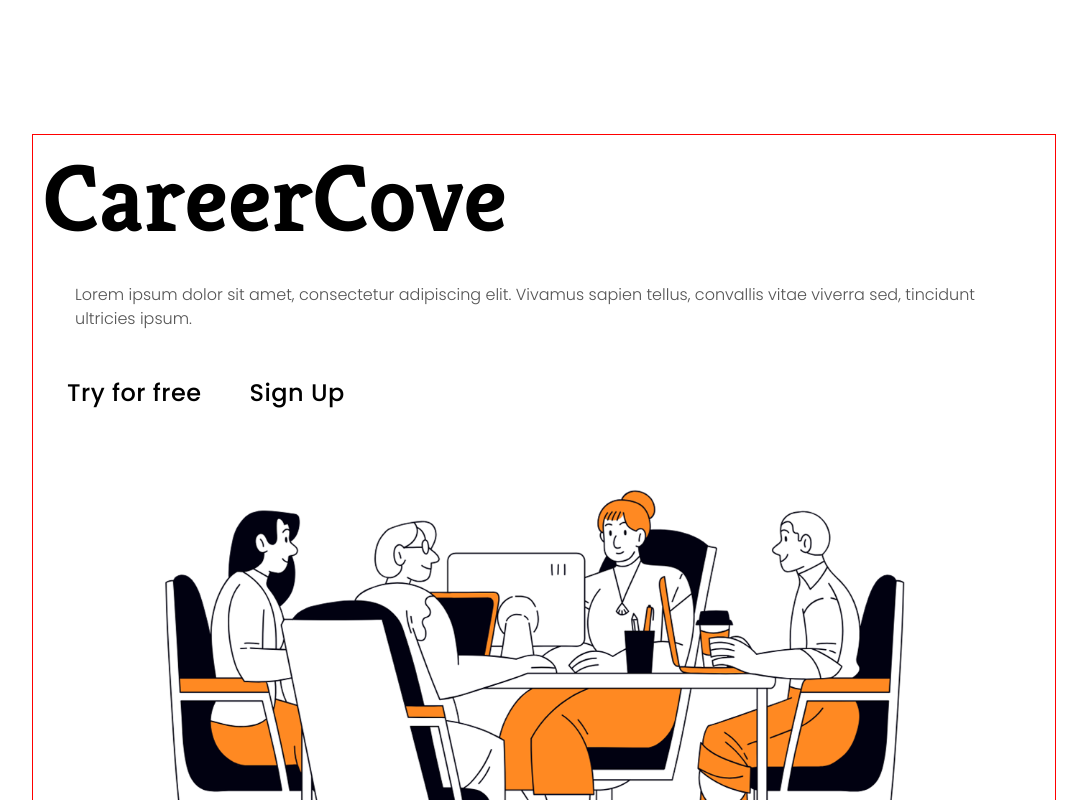
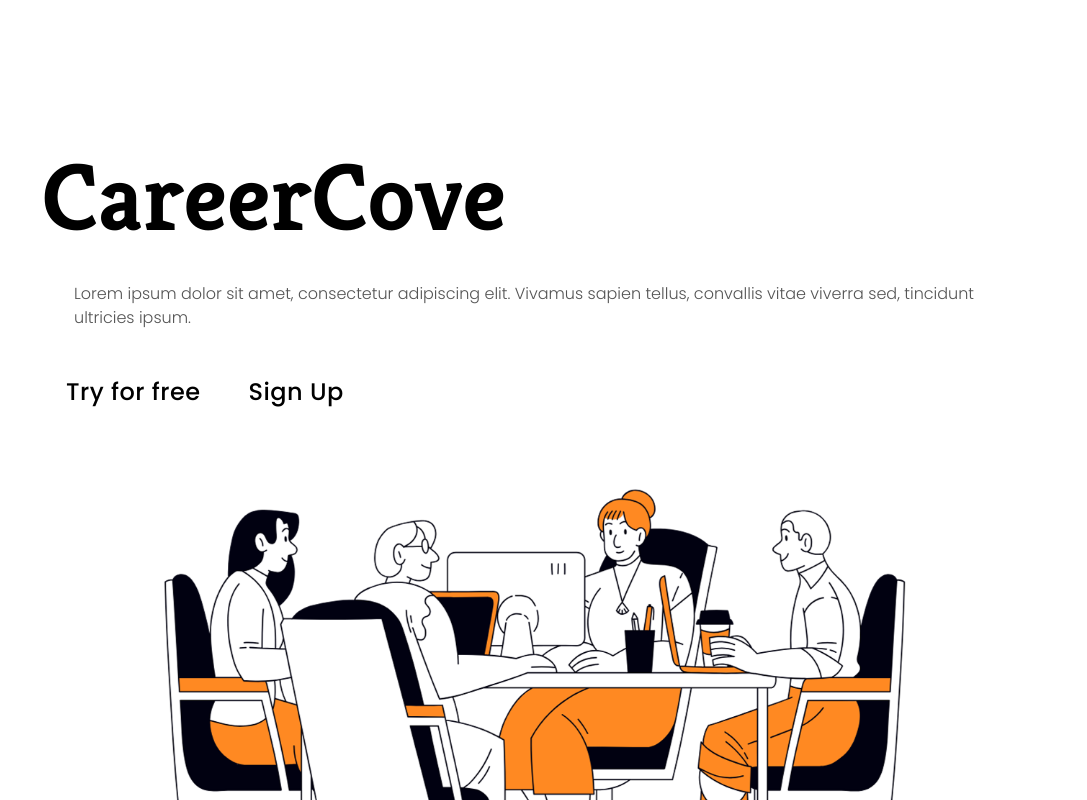
Before and after one commit to cinedalida/CareerCove-frontend, a React (Vite) app in the folder my-app/: page / in a window 1280 px wide. Shown: the part 680-1480 px from the top of the page, without its empty margins (96-1183 px from the left). Built offline with nearby package versions, Linux system fonts and the light colour scheme.

Commit message:
Updated: Landing page

```diff
--- a/my-app/src/index.css
+++ b/my-app/src/index.css
@@ -102,7 +102,6 @@ section {
   padding: 4rem 2rem;
   width: 80%;
   margin: 0 auto;
-  border: 1px solid red;
 }
 
 /*=============== FORMAT ===============*/
--- a/my-app/src/pages/LandingPage.jsx
+++ b/my-app/src/pages/LandingPage.jsx
@@ -15,9 +15,7 @@ const LandingPage = () => {
       <Hero />
       <Features />
       <HowItWorks />
-      {/* <Feedbacks /> */}
       <InfiniteMovingCardsDemo />
-      {/* <LoginPage /> */}
       <Footer />
     </>
   );
```
